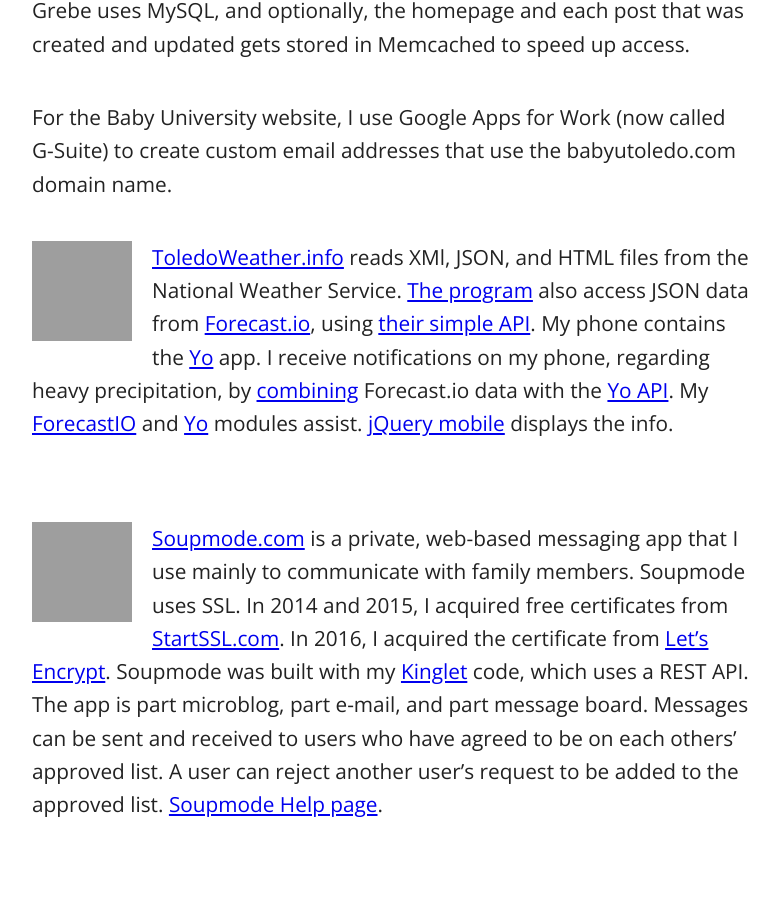
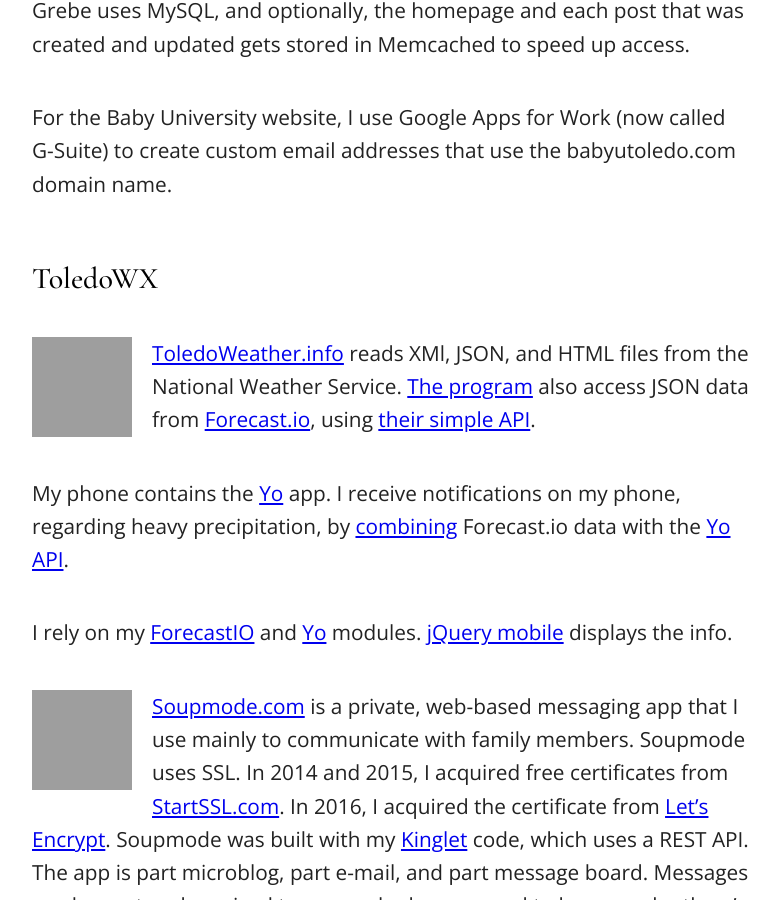
Before and after one commit to jrsawvel/jrsawvel.github.io, a Jekyll site: the page built from _posts/2016-09-20-projects.md, in a window 1280 px wide and 900 px high, scrolled down 1514 px, cut to the strip 0-900 px from the top of the window. Shown: the whole strip, without its empty margins (248-1027 px from the left). Built offline with Jekyll 4.4.1, drawn with Linux system fonts in a browser that asks for light colours; grey boxes are pictures that could not be loaded.

Commit message:
Update 2016-09-20-projects.md

```diff
--- a/_posts/2016-09-20-projects.md
+++ b/_posts/2016-09-20-projects.md
@@ -22,7 +22,7 @@
 ### babyutoledo.com and Grebe
 
 
-<p markdown="1" style="clear:both;"><img class="largescreens" style="float:left;padding-right:20px;width:100px;height:100px"  src="https://c2.staticflickr.com/8/7441/27652053586_1511cbbaef_q.jpg" /> [Baby University](http://babyutoledo.com) is a non-profit that helps families in South Toledo prepare their children for school. I [built](https://github.com/jrsawvel/Grebe-BabyU) its website, using a customized version of my [Grebe](https://github.com/jrsawvel/Grebe) app.</p>
+<p markdown="1" style="clear:both;"><img class="largescreens" style="float:left;padding-right:20px;width:100px;height:100px"  src="https://c2.staticflickr.com/8/7441/27652053586_1511cbbaef_q.jpg" />    [Baby University](http://babyutoledo.com) is a non-profit that helps families in South Toledo prepare their children for school. I [built](https://github.com/jrsawvel/Grebe-BabyU) its website, using a customized version of my [Grebe](https://github.com/jrsawvel/Grebe) app.</p>
 
 I also use Grebe to manage my blog sites [MakeToledo.com](http://maketoledo.com) and [ToledoWinter.com](http://toledowinter.com).
 
@@ -34,7 +34,15 @@
 
 
 
-<p markdown="1" style="clear:both;padding-bottom:2em;"><img class="largescreens" style="float:left;padding-right:20px;width:100px;height:100px"  src="https://c2.staticflickr.com/8/7286/27651709046_962c32f5df_m.jpg" />[ToledoWeather.info](http://toledoweather.info) reads XMl, JSON, and HTML files from the National Weather Service. [The program](https://github.com/jrsawvel/ToledoWX) also access JSON data from [Forecast.io](http://forecast.io), using [their simple API](https://developer.forecast.io/). My phone contains the [Yo](https://www.justyo.co/) app. I receive notifications on my phone, regarding heavy precipitation, by [combining](https://github.com/jrsawvel/ForecastIO-Plus-Yo/blob/master/forecastio-plus-yo.pl) Forecast.io data with the [Yo API](http://docs.justyo.co/). My [ForecastIO](https://github.com/jrsawvel/Perl-ForecastIO) and [Yo](https://github.com/jrsawvel/Yo-Perl) modules assist. [jQuery mobile](https://jquerymobile.com) displays the info.</p>
+### ToledoWX
+
+<p markdown="1" style="clear:both;"><img class="largescreens" style="float:left;padding-right:20px;width:100px;height:100px"  src="https://c2.staticflickr.com/8/7286/27651709046_962c32f5df_m.jpg" />    [ToledoWeather.info](http://toledoweather.info) reads XMl, JSON, and HTML files from the National Weather Service. [The program](https://github.com/jrsawvel/ToledoWX) also access JSON data from [Forecast.io](http://forecast.io), using [their simple API](https://developer.forecast.io/).</p>
+
+My phone contains the [Yo](https://www.justyo.co/) app. I receive notifications on my phone, regarding heavy precipitation, by [combining](https://github.com/jrsawvel/ForecastIO-Plus-Yo/blob/master/forecastio-plus-yo.pl) Forecast.io data with the [Yo API](http://docs.justyo.co/).
+
+I rely on my [ForecastIO](https://github.com/jrsawvel/Perl-ForecastIO) and [Yo](https://github.com/jrsawvel/Yo-Perl) modules. [jQuery mobile](https://jquerymobile.com) displays the info.
+
+
 
 
 <p markdown="1" style="clear:both;padding-bottom:2em;"><img class="largescreens" style="float:left;padding-right:20px;width:100px;height:100px"  src="https://c2.staticflickr.com/6/5689/22331643762_9e5fb3c18f_q.jpg" />[Soupmode.com](https://soupmode.com) is a private, web-based messaging app that I use mainly to communicate with family members. Soupmode uses SSL. In 2014 and 2015, I acquired free certificates from [StartSSL.com](https://www.startssl.com). In 2016, I acquired the certificate from [Let's Encrypt](https://letsencrypt.org/). Soupmode was built with my [Kinglet](https://github.com/jrsawvel/Kinglet) code, which uses a REST API. The app is part microblog, part e-mail, and part message board. Messages can be sent and received to users who have agreed to be on each others' approved list. A user can reject another user's request to be added to the approved list. [Soupmode Help page](https://soupmode.com/article/help).</p>
```
